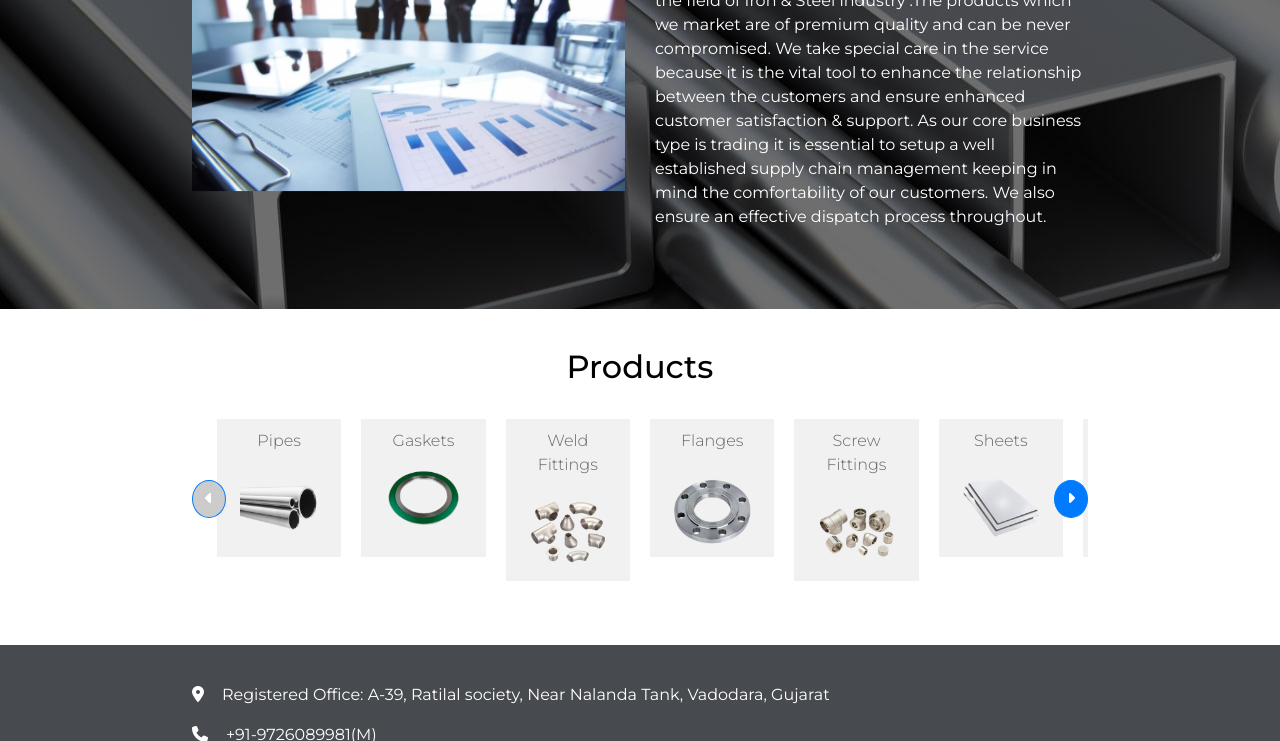
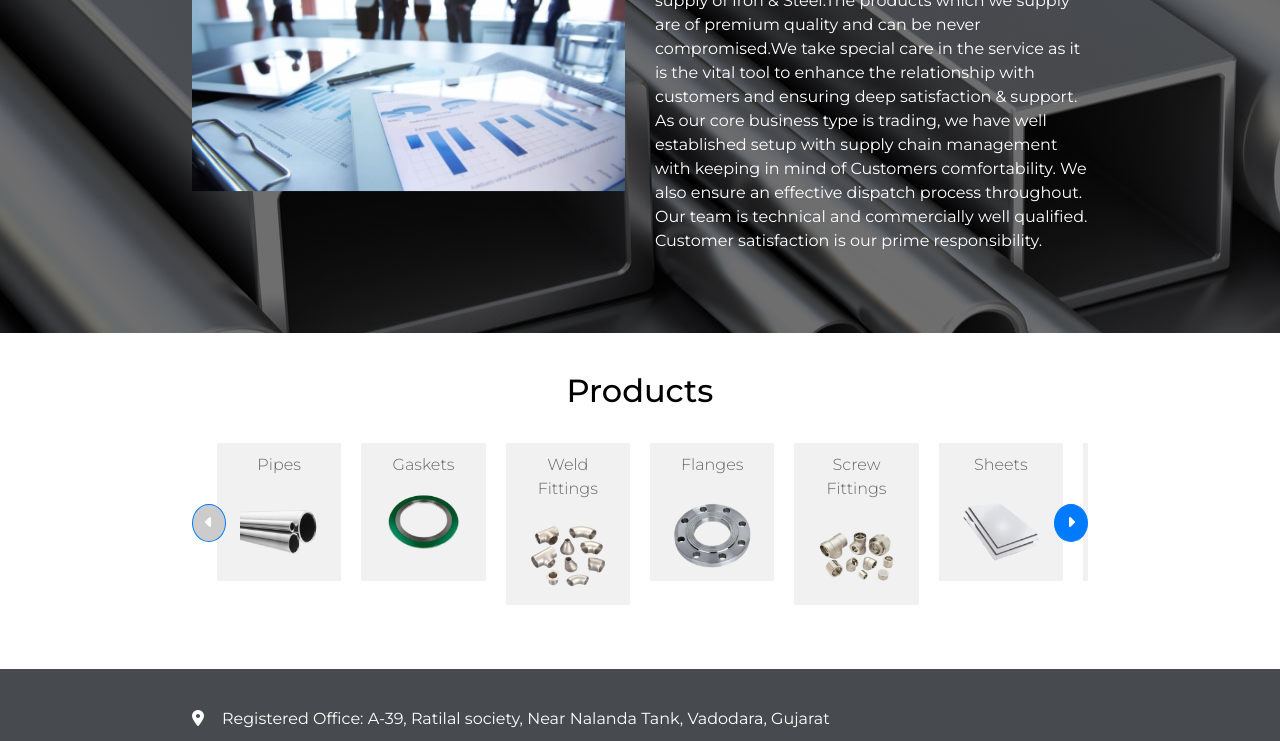
Before and after one commit to rushanksteel/rushanksteel.github.io, a plain HTML site: page index.html in a window 1280 px wide. Shown: the part 1230-1971 px from the top of the page. Drawn offline with nearby package versions, Linux system fonts and the light colour scheme.

Commit message:
last commit

```diff
--- a/index.html
+++ b/index.html
@@ -126,9 +126,9 @@
             </div>
             <div class="col-lg-6 col-md-12 col-sm-12 why-content">
                 <h2 class="module">Why Us?</h2>
-                <p class="module"><span class="yellow bold center">Rushank Steel</span>is well experienced in the field of Iron & Steel industry .The products which we market are of premium quality and can be never compromised. We take special care
-                    in the service because it is the vital tool to enhance the relationship between the customers and ensure enhanced customer satisfaction & support. As our core business type is trading it is essential to setup a well established
-                    supply chain management keeping in mind the comfortability of our customers. We also ensure an effective dispatch process throughout.</p>
+                <p class="module"><span class="yellow bold center">Rushank Steel</span>is well experienced for supply of Iron & Steel.The products which we supply are of premium quality and can be never compromised.We take special care in the service
+                    as it is the vital tool to enhance the relationship with customers and ensuring deep satisfaction & support. As our core business type is trading, we have well established setup with supply chain management with keeping in mind of
+                    Customers comfortability. We also ensure an effective dispatch process throughout. Our team is technical and commercially well qualified. Customer satisfaction is our prime responsibility.</p>
             </div>
         </div>
     </section>
```
Also changed, not shown: about.html (+3 -3 lines).
